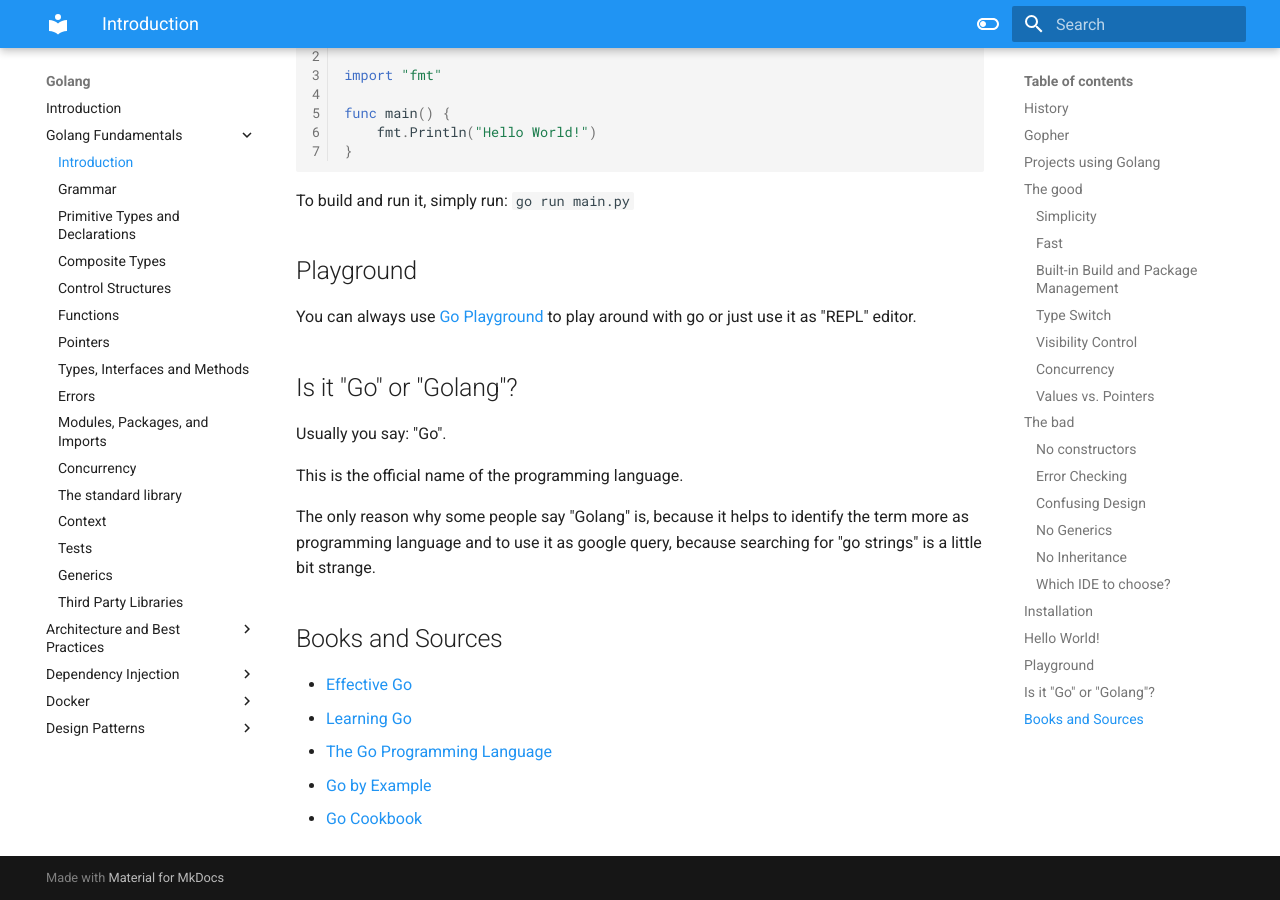
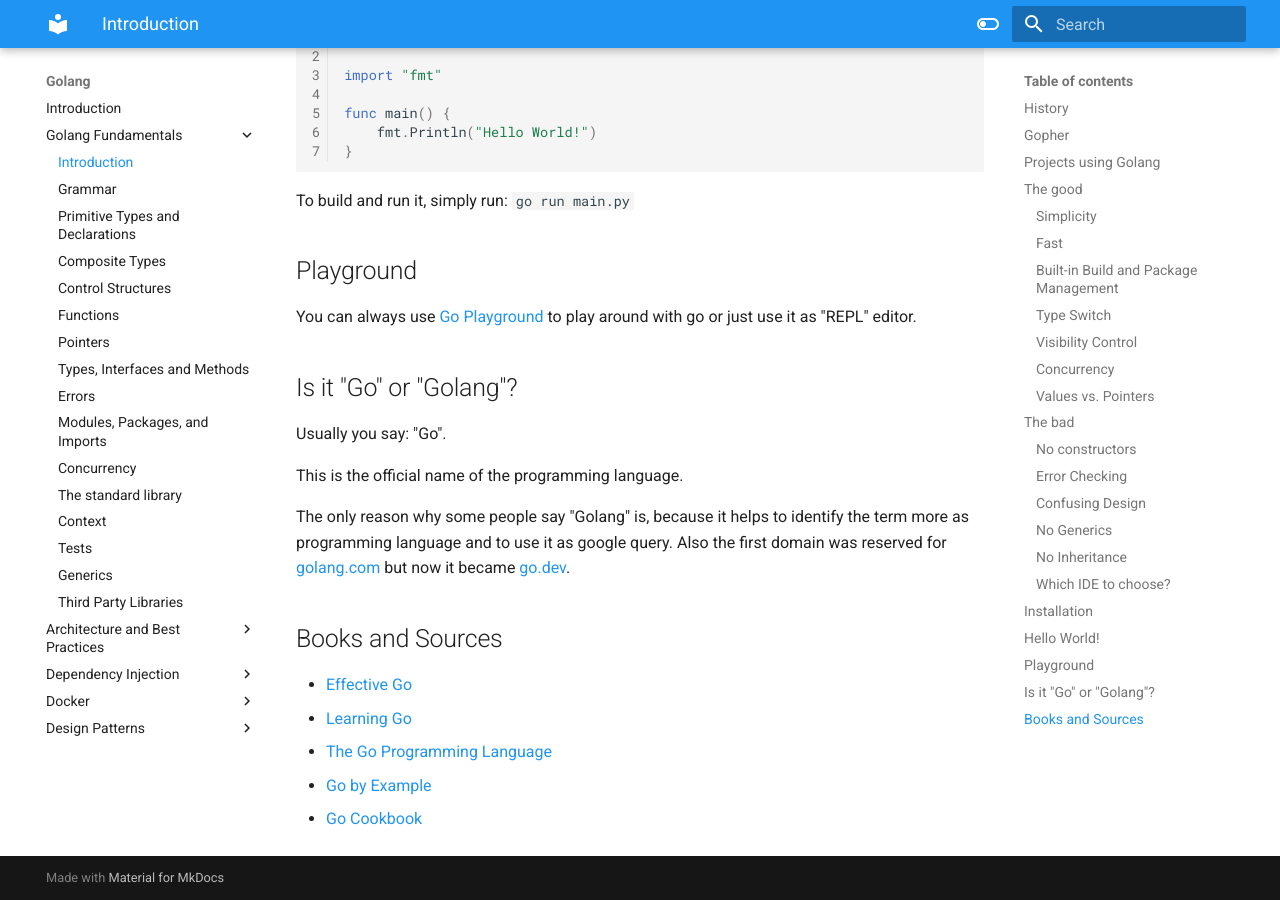
Before and after one commit to bykof/bykof.github.com, an MkDocs documentation site: the page built from docs/golang/golang-fundamentals/introduction.md, in a window 1280 px wide and 900 px high, scrolled down 4907 px. Built offline with MkDocs 1.6.1 and Material for MkDocs 9.7.7, drawn with Linux system fonts in a browser that asks for light colours.

Commit message:
Fix introduction

```diff
--- a/docs/golang/golang-fundamentals/introduction.md
+++ b/docs/golang/golang-fundamentals/introduction.md
@@ -161,7 +161,8 @@
 
 This is the official name of the programming language.
 
-The only reason why some people say "Golang" is, because it helps to identify the term more as programming language and to use it as google query, because searching for "go strings" is a little bit strange.
+The only reason why some people say "Golang" is, because it helps to identify the term more as programming language and to use it as google query.
+Also the first domain was reserved for [golang.com](https://golang.com) but now it became [go.dev](https://go.dev).
 
 ## Books and Sources
 
```
